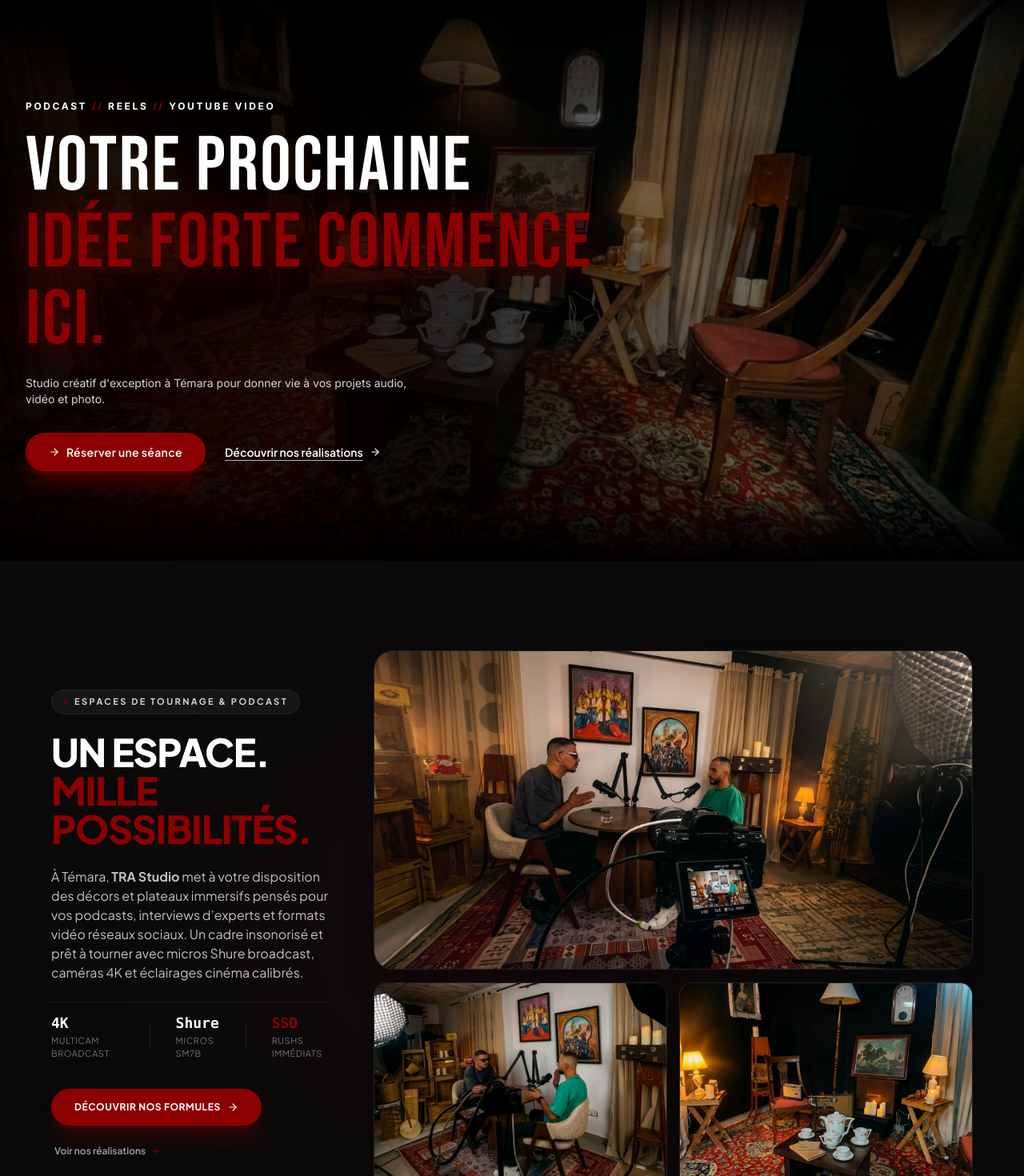
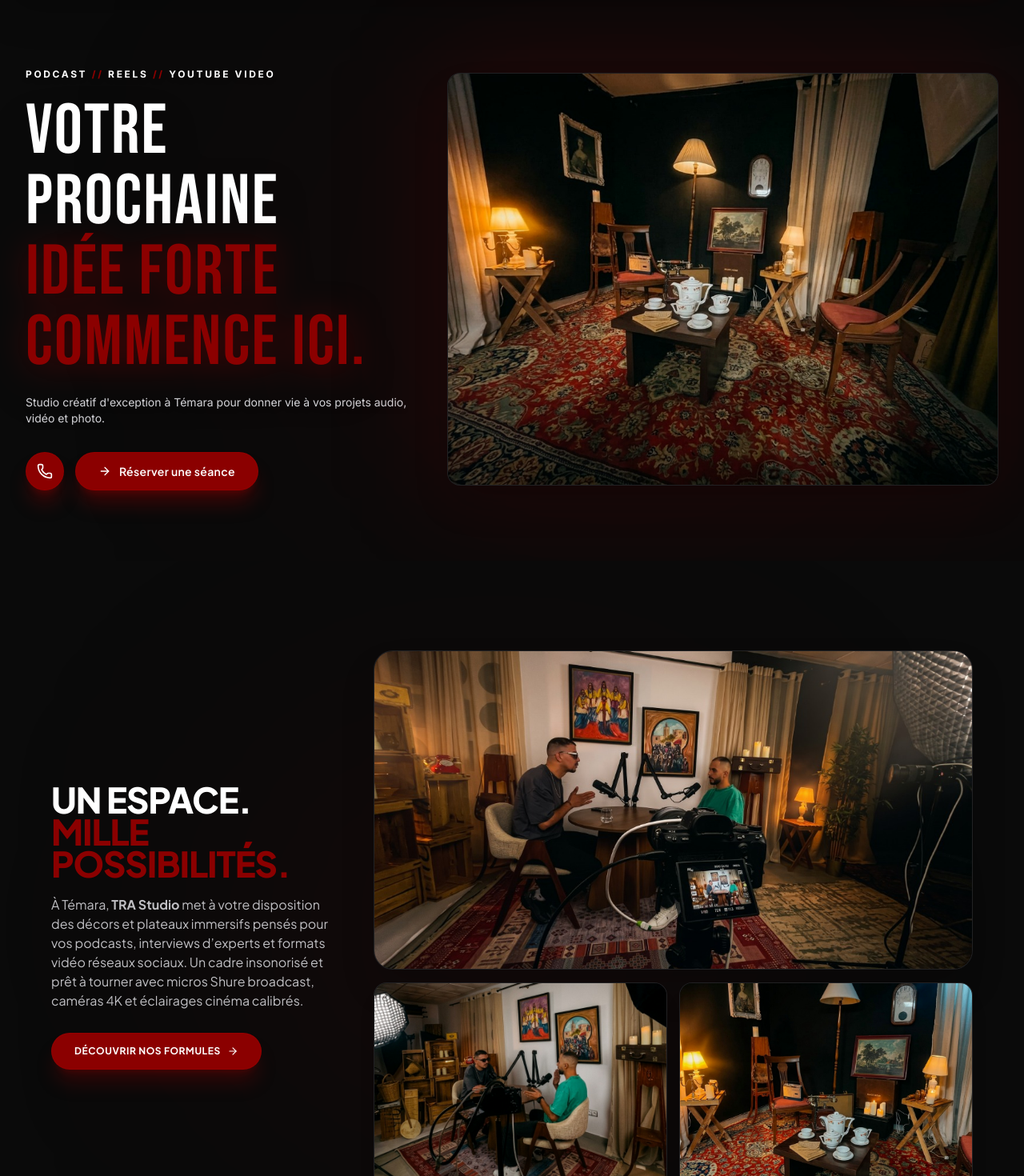
Before and after one commit to ntajemouti/TRA--STUDIO, a React (Vite) app: page / in a window 1280 px wide. Shown: the part 100-1570 px from the top of the page at 80% size. Built offline with nearby package versions, Linux system fonts and the light colour scheme.

Commit message:
feat(hero-spaces): add red phone call button first in hero, remove decouvrir nos realisations, fix PC screen image clarity, clean presentation section title and remove metrics

```diff
--- a/src/components/showcase/HeroSection.tsx
+++ b/src/components/showcase/HeroSection.tsx
@@ -1,84 +1,74 @@
 import React from 'react';
 import { StudioSettings } from '../../types';
-import { ArrowRight } from 'lucide-react';
+import { ArrowRight, Phone } from 'lucide-react';
 
 interface HeroSectionProps {
   settings: StudioSettings;
   onStartBooking: () => void;
-  onExploreStudios: () => void;
+  onExploreStudios?: () => void;
 }
 
 const HERO_BACKGROUND_IMAGE = '/images/hero-mockup/tra-hero-vintage-decor.jpg';
 
 export const HeroSection: React.FC<HeroSectionProps> = ({
+  settings,
   onStartBooking,
-  onExploreStudios,
 }) => {
-  const handleDiscoverClick = () => {
-    const el = document.getElementById('reels') || document.getElementById('portfolio');
-    if (el) {
-      el.scrollIntoView({ behavior: 'smooth' });
-    } else {
-      onExploreStudios();
-    }
-  };
+  const phoneCallNumber = (settings?.phone || '+212660719968').replace(/\s+/g, '');
+  const displayPhone = settings?.phone || '+212 660-719968';
 
   return (
-    <section className="relative w-full bg-[#0A0A0A] text-white select-none overflow-hidden h-[calc(100svh-80px)] sm:h-[calc(100svh-88px)] md:h-[calc(100dvh-96px)] min-h-[540px] max-h-[960px] 2xl:max-h-[1100px] flex flex-col justify-between md:justify-center">
+    <section className="relative w-full bg-[#0A0A0A] text-white select-none overflow-hidden h-[calc(100svh-80px)] sm:h-[calc(100svh-88px)] lg:h-[calc(100dvh-96px)] min-h-[540px] lg:min-h-[600px] max-h-[960px] 2xl:max-h-[1100px] flex items-center justify-center">
 
       {/* =========================================================================
-          BACKGROUND IMAGE: Authentic TRA Studio Vintage Decor Setup
-          - On mobile (phones): object-contain ensures 100% of the decor (chairs, rug, table, clock, mics)
-            is completely visible with zero cropping.
-          - An ambient blurred backdrop fills the portrait frame seamlessly.
-          - On desktop (md+): object-cover fills the wide aspect ratio with full cinematic immersion.
+          1. MOBILE & TABLET BACKGROUND (Preserved exactly as validated — "Perfect")
+          - object-contain ensures 100% of decor is visible without cropping
+          - Ambient blur fills the background
          ========================================================================= */}
-      <div className="absolute inset-0 z-0 overflow-hidden bg-[#0A0A0A]">
-        {/* Ambient blurred backdrop for mobile portrait screens */}
+      <div className="lg:hidden absolute inset-0 z-0 overflow-hidden bg-[#0A0A0A]">
+        {/* Ambient blurred backdrop for portrait / tablet screens */}
         <img
           src={HERO_BACKGROUND_IMAGE}
           alt=""
           aria-hidden="true"
-          className="absolute inset-0 w-full h-full object-cover blur-2xl opacity-40 scale-110 pointer-events-none md:hidden"
+          className="absolute inset-0 w-full h-full object-cover blur-2xl opacity-40 scale-110 pointer-events-none"
         />
 
-        {/* High-quality studio photograph */}
+        {/* High-quality studio photograph (100% uncropped on mobile/tablet) */}
         <img
           src={HERO_BACKGROUND_IMAGE}
           alt="TRA Studio Plateau Décor Vintage"
-          className="relative w-full h-full object-contain md:object-cover object-center filter brightness-[0.92] contrast-[1.05]"
+          className="relative w-full h-full object-contain object-center filter brightness-[0.92] contrast-[1.05]"
         />
 
-        {/* Vignette Gradients for Editorial Contrast & Legibility */}
-        {/* Desktop left-to-right vignette for crisp text contrast */}
-        <div className="hidden md:block absolute inset-0 bg-gradient-to-r from-black/95 via-black/80 via-45% to-transparent pointer-events-none" />
+        {/* Mobile top and bottom vignettes so text and CTAs stay crystal clear */}
+        <div className="absolute inset-0 bg-gradient-to-b from-black/90 via-transparent via-45% to-black/95 pointer-events-none" />
 
-        {/* Mobile top and bottom vignettes so text and CTAs stay crystal clear */}
-        <div className="md:hidden absolute inset-0 bg-gradient-to-b from-black/90 via-transparent via-45% to-black/95 pointer-events-none" />
-
-        {/* Top/bottom edge fades for seamless transitions with header and next section */}
+        {/* Edge fades */}
         <div className="absolute top-0 inset-x-0 h-16 bg-gradient-to-b from-black/70 to-transparent pointer-events-none" />
         <div className="absolute bottom-0 inset-x-0 h-20 bg-gradient-to-t from-black via-black/60 to-transparent pointer-events-none" />
-
-        {/* Subtle dark red ambient atmospheric glow (#8B0000) */}
-        <div className="absolute top-1/3 left-10 w-96 h-96 bg-[#8B0000]/20 rounded-full blur-[140px] pointer-events-none" />
       </div>
 
+      {/* Ambient glow on PC */}
+      <div className="hidden lg:block absolute top-1/2 left-1/3 -translate-y-1/2 w-[700px] h-[500px] bg-[#8B0000]/10 rounded-full blur-[180px] pointer-events-none z-0" />
+
       {/* =========================================================================
-          EDITORIAL CONTENT CONTAINER
+          2. CONTENT CONTAINER
+          - Mobile / Tablet: Top text + Bottom docked buttons (as user loved)
+          - PC Screen (lg+): 2-Column Editorial Grid with sharp, uncropped, high-res photo
          ========================================================================= */}
-      <div className="relative z-10 w-full h-full max-w-7xl mx-auto px-4 sm:px-6 lg:px-8 flex flex-col justify-between md:justify-center py-6 sm:py-8 md:py-0">
+      <div className="relative z-10 w-full h-full max-w-7xl mx-auto px-4 sm:px-6 lg:px-8 flex flex-col justify-between lg:grid lg:grid-cols-12 lg:gap-8 xl:gap-12 lg:items-center py-6 sm:py-8 lg:py-0">
 
-        {/* Top Text Block */}
-        <div className="max-w-3xl space-y-3 sm:space-y-4 md:space-y-5 pt-2 sm:pt-4">
+        {/* LEFT COLUMN / TEXT CONTENT */}
+        <div className="max-w-3xl lg:max-w-none lg:col-span-6 xl:col-span-5 space-y-3 sm:space-y-4 lg:space-y-5 pt-2 sm:pt-4 lg:pt-0 text-left">
 
-          {/* Eyebrow: PODCAST // REELS // YOUTUBE VIDEO with dark red slashes */}
+          {/* Eyebrow */}
           <p className="font-sans text-[10px] sm:text-xs font-bold tracking-[0.22em] text-white uppercase select-none drop-shadow-md">
             PODCAST <span className="text-[#8B0000] font-black">//</span> REELS <span className="text-[#8B0000] font-black">//</span> YOUTUBE VIDEO
           </p>
 
-          {/* Main Headline: Bebas Neue, 2 lines, VOTRE PROCHAINE (White) / IDÉE FORTE COMMENCE ICI. (Dark Red) */}
-          <h1 className="font-display text-4xl sm:text-6xl md:text-7xl lg:text-[5.2rem] xl:text-[6rem] tracking-wide uppercase leading-[0.92] drop-shadow-2xl">
+          {/* Main Headline */}
+          <h1 className="font-display text-4xl sm:text-6xl lg:text-[4.8rem] xl:text-[5.5rem] tracking-wide uppercase leading-[0.92] drop-shadow-2xl">
             <span className="block text-white">VOTRE PROCHAINE</span>
             <span className="block text-[#8B0000] drop-shadow-[0_4px_20px_rgba(139,0,0,0.5)]">
               IDÉE FORTE COMMENCE ICI.
@@ -90,52 +80,66 @@ export const HeroSection: React.FC<HeroSectionProps> = ({
             Studio créatif d'exception à Témara pour donner vie à vos projets audio, vidéo et photo.
           </p>
 
-          {/* CTAs on desktop/tablet (Grouped with text on left) */}
-          <div className="hidden md:flex pt-2 sm:pt-3 flex-wrap items-center gap-5 sm:gap-6">
-            {/* Primary: Dark Red Pill Button */}
+          {/* CTAs ON DESKTOP (PC Screen) */}
+          <div className="hidden lg:flex items-center gap-3.5 pt-3">
+            {/* 1. Phone Button (First, Red Icon Button) */}
+            <a
+              href={`tel:${phoneCallNumber}`}
+              title={`Appeler TRA Studio (${displayPhone})`}
+              aria-label="Appeler TRA Studio"
+              className="w-12 h-12 shrink-0 rounded-full bg-[#8B0000] hover:bg-[#A00000] text-white flex items-center justify-center shadow-xl shadow-[#8B0000]/40 hover:shadow-[#8B0000]/60 transition-all duration-200 active:scale-95 border border-[#A00000]/40 hover:scale-[1.06] cursor-pointer"
+            >
+              <Phone className="w-5 h-5 text-white" />
+            </a>
+
+            {/* 2. Réserver une séance Button (Second) */}
             <button
               type="button"
               onClick={onStartBooking}
-              className="h-11 sm:h-12 px-6 sm:px-7 rounded-full bg-[#8B0000] hover:bg-[#A00000] text-white font-semibold text-xs sm:text-sm tracking-wide shadow-xl shadow-[#8B0000]/40 hover:shadow-[#8B0000]/60 transition-all duration-200 active:scale-95 flex items-center gap-2 cursor-pointer border border-[#A00000]/40 hover:scale-[1.02]"
+              className="h-12 px-7 rounded-full bg-[#8B0000] hover:bg-[#A00000] text-white font-semibold text-sm tracking-wide shadow-xl shadow-[#8B0000]/40 hover:shadow-[#8B0000]/60 transition-all duration-200 active:scale-95 flex items-center gap-2.5 cursor-pointer border border-[#A00000]/40 hover:scale-[1.02]"
             >
-              <ArrowRight className="w-3.5 h-3.5" />
+              <ArrowRight className="w-4 h-4" />
               <span>Réserver une séance</span>
-            </button>
-
-            {/* Secondary: Underlined Text Link with Arrow */}
-            <button
-              type="button"
-              onClick={handleDiscoverClick}
-              className="text-xs sm:text-sm font-semibold text-white hover:text-zinc-200 transition-colors flex items-center gap-2 group cursor-pointer"
-            >
-              <span className="underline decoration-white/70 underline-offset-4 group-hover:decoration-white transition-all">
-                Découvrir nos réalisations
-              </span>
-              <ArrowRight className="w-3.5 h-3.5 transition-transform duration-200 group-hover:translate-x-1" />
             </button>
           </div>
         </div>
 
-        {/* CTAs on mobile (Docked cleanly at the bottom without blocking the decor) */}
-        <div className="md:hidden pt-4 pb-2 flex flex-col sm:flex-row items-stretch sm:items-center gap-3">
+        {/* RIGHT COLUMN ON DESKTOP (PC Screen): Crystal-Clear, High-Res, Native 4:3 Studio Photo */}
+        <div className="hidden lg:flex lg:col-span-6 xl:col-span-7 items-center justify-center relative">
+          {/* Ambient red backlight */}
+          <div className="absolute -inset-4 bg-[#8B0000]/15 rounded-3xl blur-3xl pointer-events-none" />
+
+          {/* Uncropped, High-definition Studio Showcase Frame */}
+          <div className="relative w-full max-w-[660px] xl:max-w-[720px] aspect-[4/3] rounded-2xl overflow-hidden border border-zinc-800/80 shadow-2xl bg-zinc-950 group">
+            <img
+              src={HERO_BACKGROUND_IMAGE}
+              alt="TRA Studio Plateau Décor Vintage à Témara"
+              className="w-full h-full object-cover object-center filter brightness-[0.98] contrast-[1.03] transition-transform duration-700 ease-out group-hover:scale-[1.02]"
+            />
+            {/* Subtle bottom gradient for depth */}
+            <div className="absolute inset-0 bg-gradient-to-t from-black/35 via-transparent to-transparent pointer-events-none" />
+          </div>
+        </div>
+
+        {/* CTAs ON MOBILE / TABLET (Docked at bottom, phone button first + reserve button) */}
+        <div className="lg:hidden pt-4 pb-2 flex items-center gap-3">
+          {/* 1. Phone Button (First, Red Icon Button) */}
+          <a
+            href={`tel:${phoneCallNumber}`}
+            aria-label="Appeler TRA Studio"
+            className="w-11 h-11 shrink-0 rounded-full bg-[#8B0000] hover:bg-[#A00000] text-white flex items-center justify-center shadow-xl shadow-[#8B0000]/40 active:scale-95 border border-[#A00000]/40 transition-transform cursor-pointer"
+          >
+            <Phone className="w-5 h-5 text-white" />
+          </a>
+
+          {/* 2. Réserver une séance Button (Second) */}
           <button
             type="button"
             onClick={onStartBooking}
-            className="h-11 px-6 rounded-full bg-[#8B0000] hover:bg-[#A00000] text-white font-semibold text-xs tracking-wide shadow-xl shadow-[#8B0000]/40 transition-all duration-200 active:scale-95 flex items-center justify-center gap-2 cursor-pointer border border-[#A00000]/40"
+            className="flex-1 h-11 px-5 rounded-full bg-[#8B0000] hover:bg-[#A00000] text-white font-semibold text-xs tracking-wide shadow-xl shadow-[#8B0000]/40 active:scale-95 flex items-center justify-center gap-2 cursor-pointer border border-[#A00000]/40"
           >
             <ArrowRight className="w-3.5 h-3.5" />
             <span>Réserver une séance</span>
-          </button>
-
-          <button
-            type="button"
-            onClick={handleDiscoverClick}
-            className="h-10 text-xs font-semibold text-white hover:text-zinc-200 transition-colors flex items-center justify-center gap-2 group cursor-pointer"
-          >
-            <span className="underline decoration-white/70 underline-offset-4">
-              Découvrir nos réalisations
-            </span>
-            <ArrowRight className="w-3.5 h-3.5 transition-transform duration-200 group-hover:translate-x-1" />
           </button>
         </div>
 
--- a/src/components/showcase/StudioSpacesSection.tsx
+++ b/src/components/showcase/StudioSpacesSection.tsx
@@ -20,11 +20,6 @@ export const StudioSpacesSection: React.FC<StudioSpacesSectionProps> = ({
     }
   };
 
-  const handleScrollToReels = () => {
-    const el = document.getElementById('realisations') || document.getElementById('reels');
-    el?.scrollIntoView({ behavior: 'smooth' });
-  };
-
   return (
     <section
       id="univers"
@@ -41,58 +36,30 @@ export const StudioSpacesSection: React.FC<StudioSpacesSectionProps> = ({
         <div className="grid grid-cols-1 lg:grid-cols-12 gap-8 lg:gap-10 xl:gap-14 2xl:gap-16 items-center">
 
           {/* =========================================================================
-              LEFT COLUMN: REFINED EDITORIAL PRESENTATION (Clear, Minimalist & Meaningful)
+              LEFT COLUMN: REFINED EDITORIAL PRESENTATION (Simple, Clear & Minimalist)
              ========================================================================= */}
-          <div className="lg:col-span-5 xl:col-span-4 space-y-6 text-left">
+          <div className="lg:col-span-5 xl:col-span-4 space-y-5 text-left">
 
-            {/* 1. Uppercase Eyebrow Label */}
-            <ScrollReveal animation="fade-down" duration={600}>
-              <div className="inline-flex items-center gap-2 px-3.5 py-1.5 rounded-full bg-zinc-900/90 border border-zinc-800 text-[11px] font-bold tracking-[0.22em] text-zinc-300 uppercase shadow-sm">
-                <span className="w-1.5 h-1.5 rounded-full bg-studio-red animate-pulse" />
-                <span>ESPACES DE TOURNAGE & PODCAST</span>
-              </div>
-            </ScrollReveal>
-
-            {/* 2. Headline */}
-            <ScrollReveal animation="fade-up" delay={80} duration={700}>
-              <h2 className="text-3xl sm:text-4xl xl:text-5xl 2xl:text-6xl font-black uppercase tracking-tight text-white leading-[1.02]">
+            {/* 1. Headline (Single Line, High-impact Editorial Typography) */}
+            <ScrollReveal animation="fade-up" delay={60} duration={650}>
+              <h2 className="text-2xl sm:text-3xl md:text-4xl lg:text-[2.4rem] xl:text-[2.75rem] font-black uppercase tracking-tight text-white leading-tight">
                 Un espace.{' '}
-                <span className="block text-studio-red">
+                <span className="text-studio-red">
                   Mille possibilités.
                 </span>
               </h2>
             </ScrollReveal>
 
-            {/* 3. Meaningful, Clear Narrative */}
-            <ScrollReveal animation="fade-up" delay={140} duration={700}>
+            {/* 2. Simple, Clear Narrative Paragraph */}
+            <ScrollReveal animation="fade-up" delay={120} duration={700}>
               <p className="text-sm sm:text-base text-zinc-300/90 leading-relaxed font-normal">
                 À Témara, <strong>TRA Studio</strong> met à votre disposition des décors et plateaux immersifs pensés pour vos podcasts, interviews d’experts et formats vidéo réseaux sociaux. Un cadre insonorisé et prêt à tourner avec micros Shure broadcast, caméras 4K et éclairages cinéma calibrés.
               </p>
             </ScrollReveal>
 
-            {/* 4. Minimalist Technical Metrics */}
-            <ScrollReveal animation="fade-up" delay={190} duration={650}>
-              <div className="pt-3 pb-1 flex items-center gap-6 sm:gap-8 border-t border-zinc-900 text-xs text-left">
-                <div>
-                  <span className="block font-black text-white text-base sm:text-lg font-mono">4K</span>
-                  <span className="text-zinc-500 text-[11px] uppercase tracking-wider">Multicam Broadcast</span>
-                </div>
-                <div className="w-px h-8 bg-zinc-800/80" />
-                <div>
-                  <span className="block font-black text-white text-base sm:text-lg font-mono">Shure</span>
-                  <span className="text-zinc-500 text-[11px] uppercase tracking-wider">Micros SM7B</span>
-                </div>
-                <div className="w-px h-8 bg-zinc-800/80" />
-                <div>
-                  <span className="block font-black text-studio-red text-base sm:text-lg font-mono">SSD</span>
-                  <span className="text-zinc-500 text-[11px] uppercase tracking-wider">Rushs Immédiats</span>
-                </div>
-              </div>
-            </ScrollReveal>
-
-            {/* 5. CTAs */}
-            <ScrollReveal animation="fade-up" delay={240} duration={600}>
-              <div className="pt-2 flex flex-wrap items-center gap-4">
+            {/* 3. Single Refined CTA */}
+            <ScrollReveal animation="fade-up" delay={180} duration={600}>
+              <div className="pt-2">
                 <button
                   type="button"
                   onClick={handleScrollToCatalogue}
@@ -100,15 +67,6 @@ export const StudioSpacesSection: React.FC<StudioSpacesSectionProps> = ({
                 >
                   <span>Découvrir nos formules</span>
                   <ArrowRight className="w-3.5 h-3.5 transition-transform duration-300 group-hover:translate-x-1" />
-                </button>
-
-                <button
-                  type="button"
-                  onClick={handleScrollToReels}
-                  className="inline-flex items-center gap-1.5 text-xs font-semibold text-zinc-400 hover:text-white transition-colors cursor-pointer py-2 px-1"
-                >
-                  <span>Voir nos réalisations</span>
-                  <ArrowRight className="w-3 h-3 text-studio-red" />
                 </button>
               </div>
             </ScrollReveal>
```
